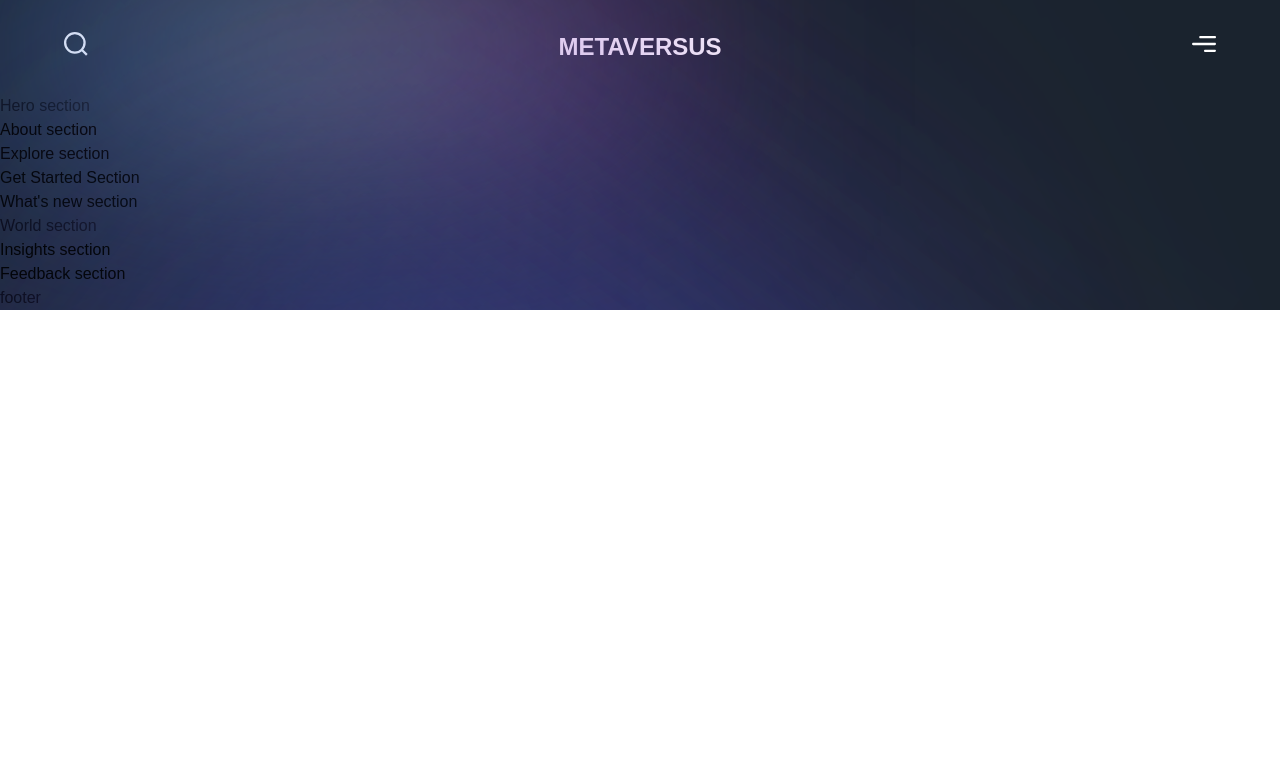
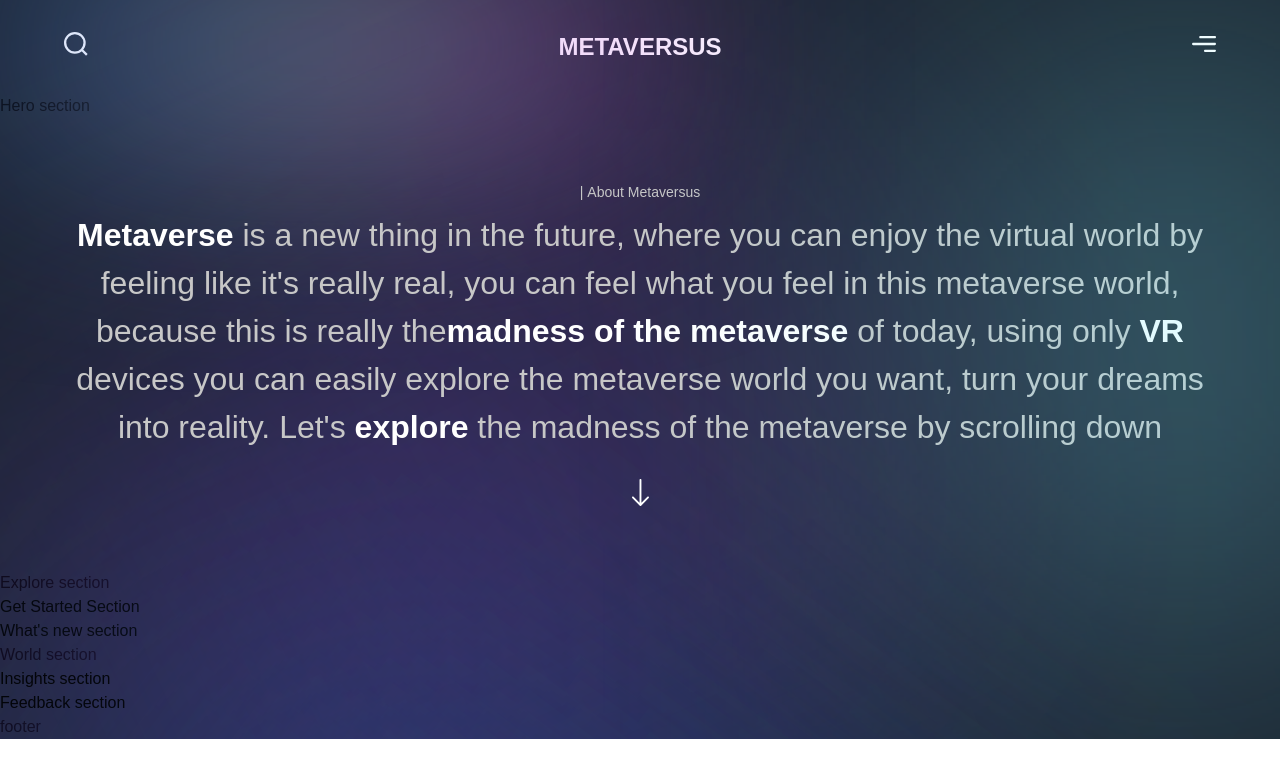
Before and after one commit to xDeFc0nx/project-metaverse, a Next.js app: page / in a window 1280 px wide. Shown: the top 778 px of the page. Built offline with nearby package versions, Linux system fonts and the light colour scheme; a web font is replaced by a local one.

Commit message:
Completed About.jsx

```diff
--- a/sections/About.jsx
+++ b/sections/About.jsx
@@ -1,8 +1,40 @@
-'use client';
+"use client";
+
+import { motion } from "framer-motion";
+import { TypingText } from "../components";
+import styles from "../styles";
+import { fadeIn, staggerContainer } from "../utils/motion";
 
 const About = () => (
-  <section>
-    About section
+  <section className={`${styles.paddings} relative z-10`}>
+    <div className="gradient-02 z-0" />
+    <motion.div
+      variants={staggerContainer}
+      initial="hidden"
+      whileInView="show"
+      viewport={{ once: false, amount: 0.25 }}
+      className={`${styles.innerWidth} mx-auto ${styles.flexCenter} flex-col`}
+    >
+      <TypingText title="| About Metaversus" textStyles="text-center" />
+      <motion.p
+        variants={fadeIn("up", "tween", 0.2, 1)}
+        className="mt-[8px] font-normal sm:text-[32px] text-[20px] text-center text-secondary-white"
+      >
+        <span className="font-extrabold text-white">Metaverse</span> is a new thing in the future, where you can enjoy the virtual world by
+        feeling like it's really real, you can feel what you feel in this
+        metaverse world, because this is really the
+        <span className="font-extrabold text-white">madness of the metaverse</span> of today, using only
+        <span className="font-extrabold text-white"> VR </span> devices you can easily explore the metaverse world you want, turn your
+        dreams into reality. Let's
+        <span className="font-extrabold text-white"> explore </span> the madness of the metaverse by scrolling down
+      </motion.p>
+      <motion.img
+      variants={fadeIn('up', 'tween', 0.3, 1)}
+      src='/arrow-down.svg'
+      alt="arrow down"
+      className="w-[18px] h-[28px] object-contain mt-[28px]"
+      ></motion.img>
+    </motion.div>
   </section>
 );
 
```
